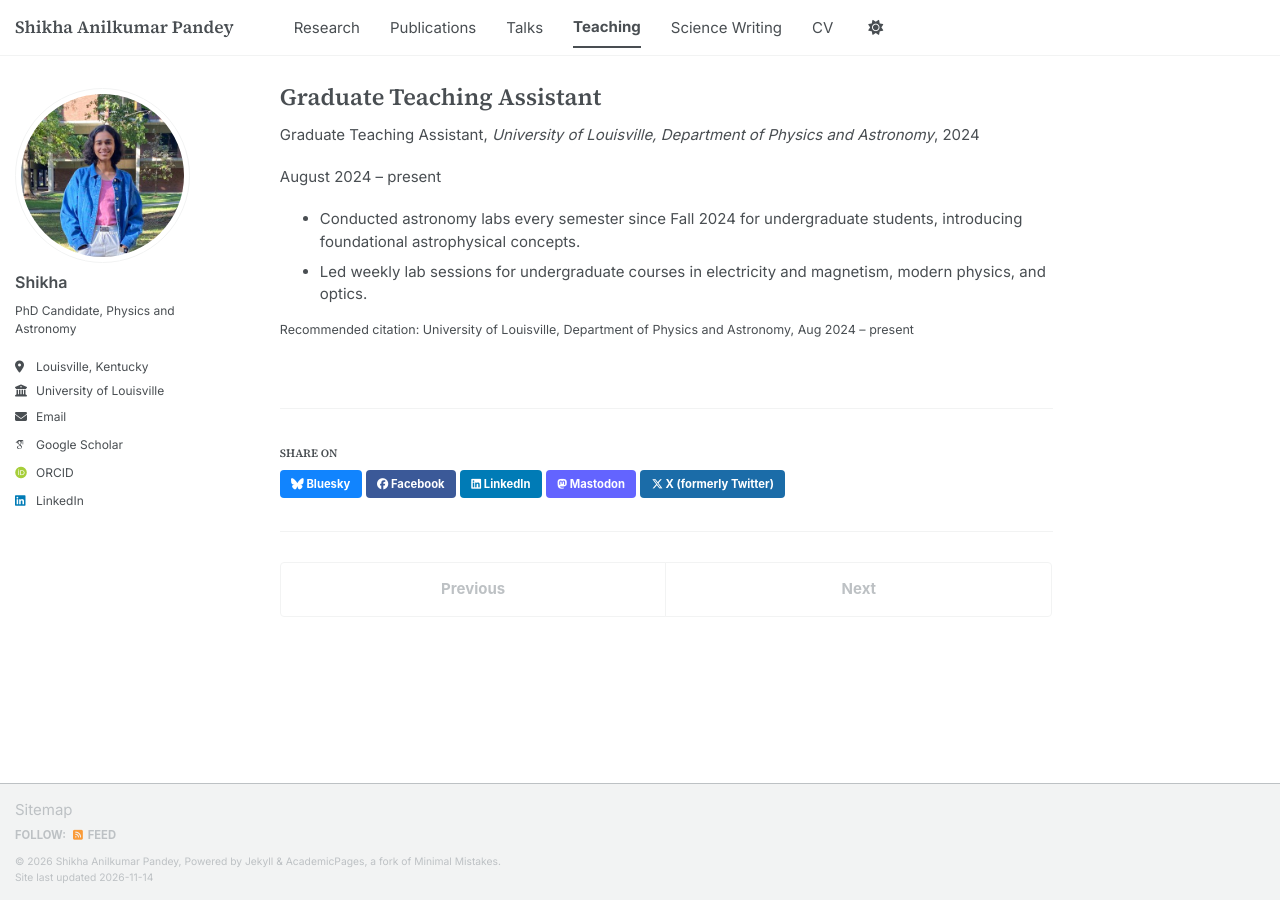
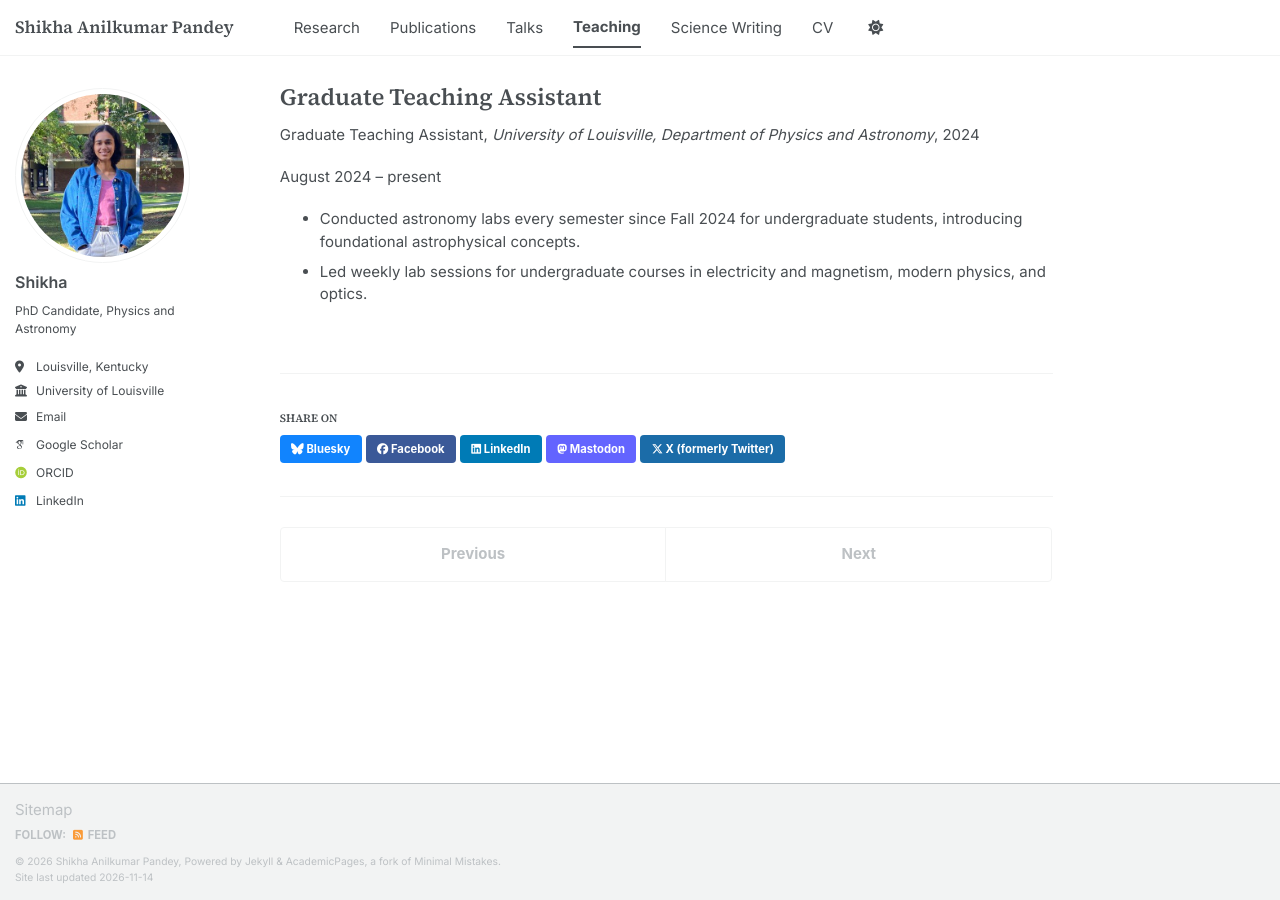
Before and after one commit to pshikha/pshikha.github.io, a Jekyll site: the page built from _teaching/2024-gta-uofl.md, in a window 1280 px wide. Built offline with Jekyll 4.4.1, drawn with Linux system fonts in a browser that asks for light colours; some web fonts are replaced; a script bundle is joined from its source files by our own code; library files that are not in the unit come from our copies.

Commit message:
Teaching: remove the "Recommended citation" line
The teaching entries used a citation field only to feed the CV. Replace it with a plain period field so the teaching pages no longer print "Recommended citation"; the CV lines are unchanged.

Co-Authored-By: Claude Sonnet 5.5 <noreply@anthropic.com>

```diff
--- a/_includes/archive-single-cv.html
+++ b/_includes/archive-single-cv.html
@@ -36,7 +36,9 @@
     {% if post.read_time %}
       <p class="page__meta"><i class="fa fa-clock" aria-hidden="true"></i> {% include read-time.html %}</p>
     {% endif %}
-    {% if post.venue%}<p class="archive__item-excerpt" itemprop="description">{{ post.citation }}</p> {% endif %}
+    {% if post.venue %}
+      <p class="archive__item-excerpt" itemprop="description">{% if post.collection == 'teaching' %}{{ post.venue }}{% if post.period %}, {{ post.period }}{% endif %}{% else %}{{ post.citation }}{% endif %}</p>
+    {% endif %}
     </li>
  </article>
 </div>
--- a/_teaching/2024-gta-uofl.md
+++ b/_teaching/2024-gta-uofl.md
@@ -6,7 +6,7 @@ permalink: /teaching/2024-gta-uofl
 venue: "University of Louisville, Department of Physics and Astronomy"
 date: 2024-08-01
 location: "Louisville, Kentucky, USA"
-citation: "University of Louisville, Department of Physics and Astronomy, Aug 2024 – present"
+period: "Aug 2024 – present"
 ---
 
 August 2024 – present
```
Also changed, not shown: _teaching/2023-guest-lecturer-adypu.md (+1 -1 lines).
